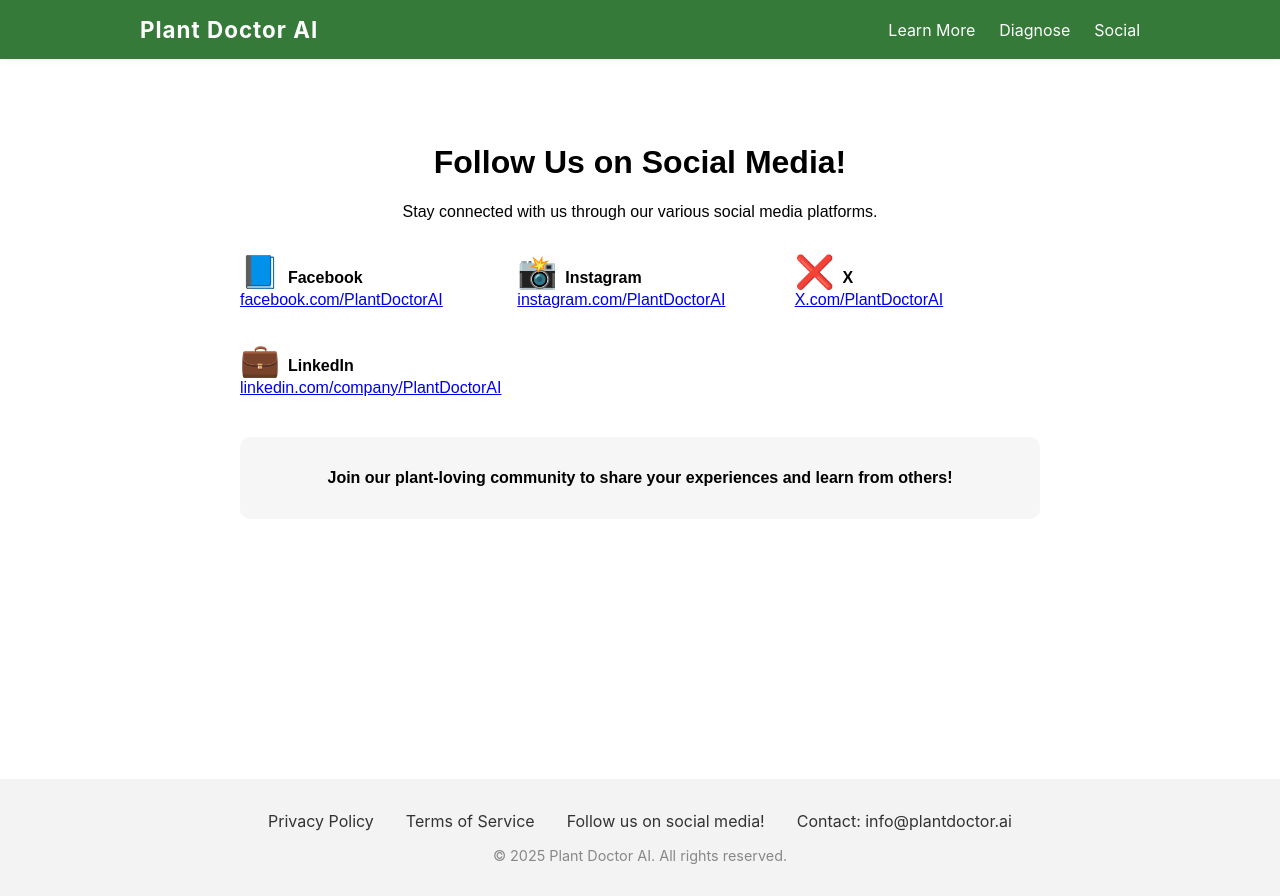
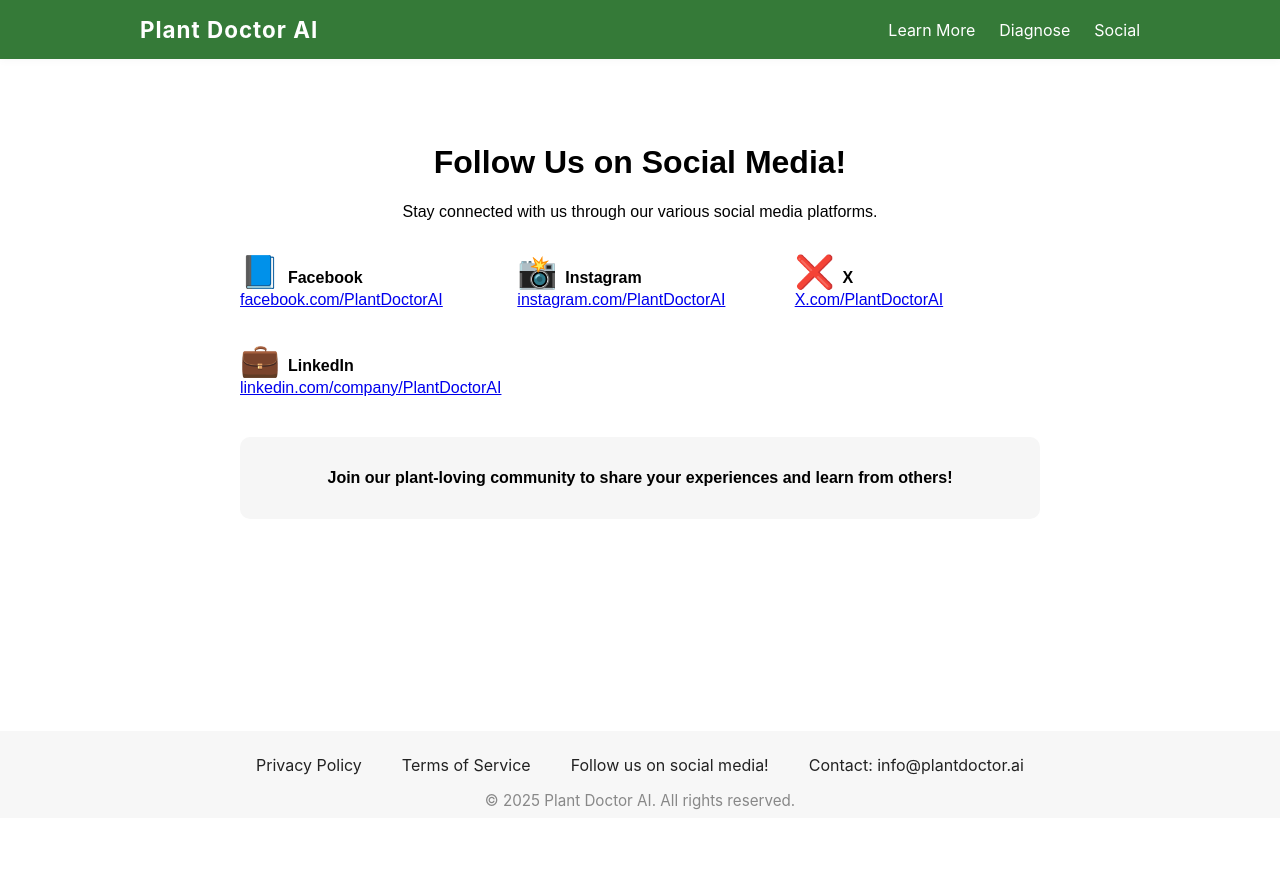
Before and after one commit to Itsjustcode/PlantDoc, a React (Create React App) app in the folder client/: page /social in a window 1280 px wide. After the commit the page ends 818 px from the top, so only its background shows below. Built offline with nearby package versions, Linux system fonts and the light colour scheme.

Commit message:
fixed "Follow us on social media!" link on footer

```diff
--- a/client/src/components/Footer.jsx
+++ b/client/src/components/Footer.jsx
@@ -1,27 +1,29 @@
 import React from "react";
+import { Link } from "react-router-dom";
 
 function Footer() {
   return (
     <footer style={{
-      background: "#f3f3f3",
-      padding: "2rem 1rem",
-      marginTop: "3rem",
+      background: "#f7f7f7",
+      padding: "1.5rem 0 0.5rem 0",
       fontSize: "1rem",
-      color: "#333"
+      color: "#222",
+      textAlign: "center"
     }}>
       <div style={{
         display: "flex",
-        flexWrap: "wrap",
         justifyContent: "center",
-        gap: "2rem",
-        alignItems: "center"
+        gap: "2.5rem",
+        flexWrap: "wrap"
       }}>
-        <a href="/privacy" style={{ textDecoration: "none", color: "#333" }}>Privacy Policy</a>
-        <a href="/terms" style={{ textDecoration: "none", color: "#333" }}>Terms of Service</a>
-        <span>Follow us on social media!</span>
+        <Link to="/privacy" style={{ color: "#222", textDecoration: "none" }}>Privacy Policy</Link>
+        <Link to="/terms" style={{ color: "#222", textDecoration: "none" }}>Terms of Service</Link>
+        <Link to="/social" style={{ color: "#222", textDecoration: "none" }}>
+          Follow us on social media!
+        </Link>
         <span>Contact: info@plantdoctor.ai</span>
       </div>
-      <div style={{ textAlign: "center", marginTop: "1rem", color: "#888", fontSize: "0.9rem" }}>
+      <div style={{ marginTop: "1rem", fontSize: "0.95rem", color: "#888" }}>
         © 2025 Plant Doctor AI. All rights reserved.
       </div>
     </footer>
```
